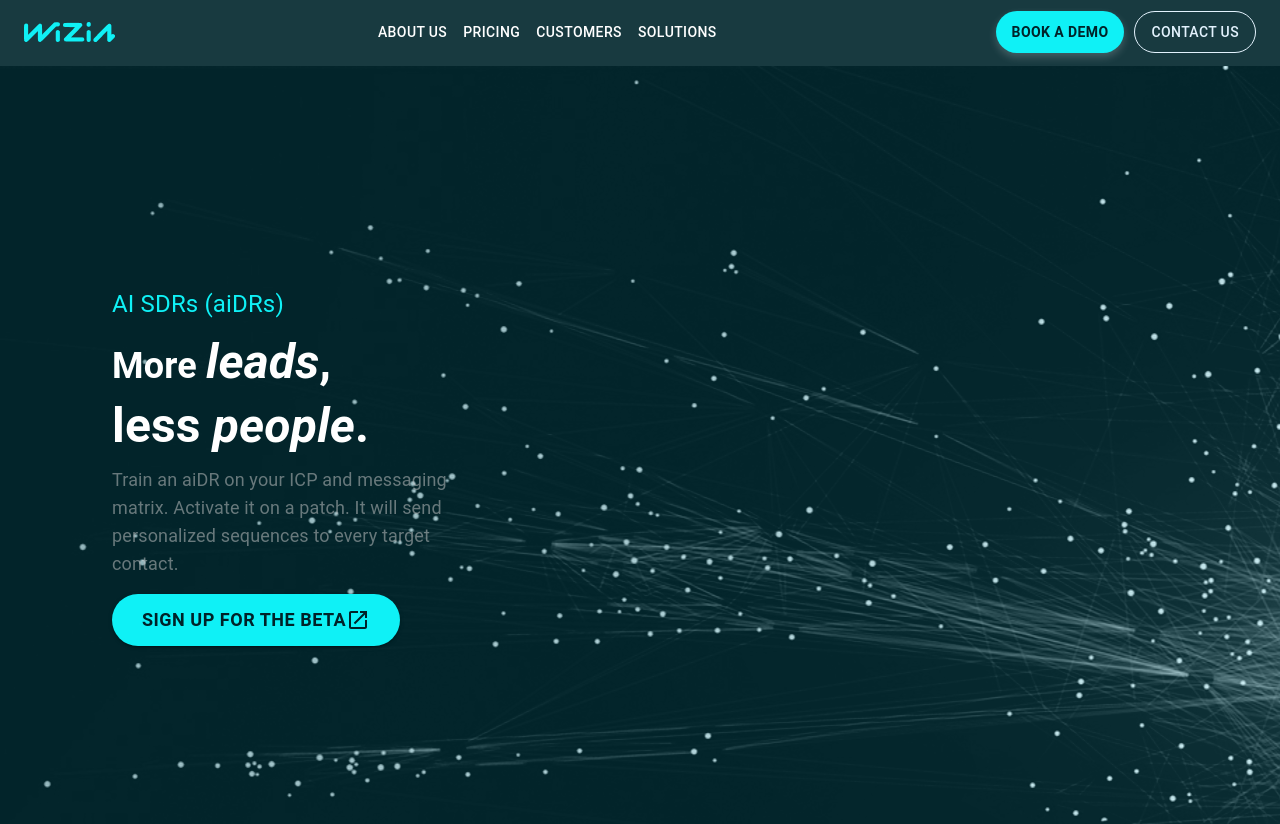
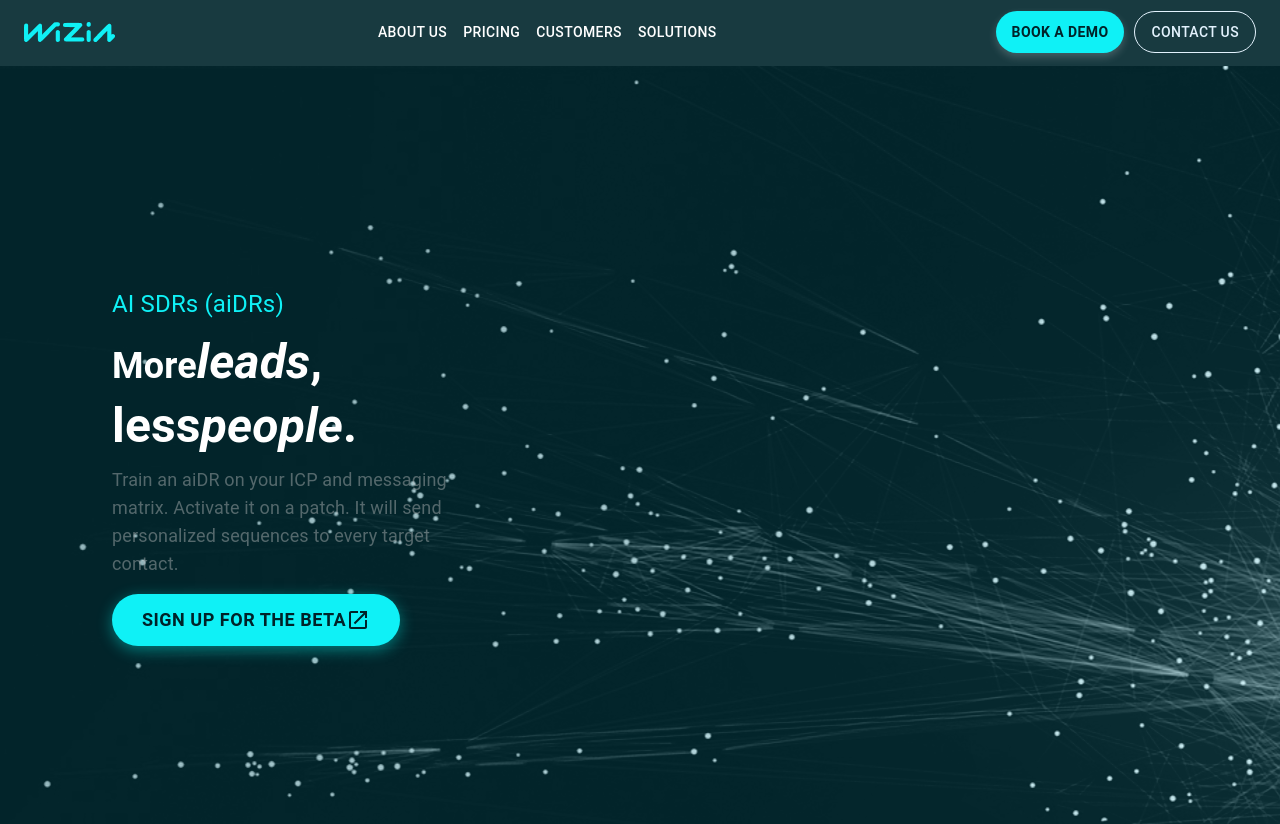
Before and after one commit to shafiq-91/ReactJS, a React (Vite) app: page / in a window 1280 px wide. Shown: the top 824 px of the page. Built offline with nearby package versions, Linux system fonts and the light colour scheme.

Commit message:
Hover effects is added in Home.jsx

```diff
--- a/src/components/Home.jsx
+++ b/src/components/Home.jsx
@@ -11,17 +11,28 @@ function Home() {
     return (
         <>
             <div className="bg-[url('/img/hero.svg')] p-10 md:p-28 bg-right-bottom bg-cover h-screen flex flex-col justify-center items-start space-y-6 sm:space-y-4 text-white">
-                <span className='text-[#0FF1F6] text-[20px] sm:text-[24px]'>AI SDRs (aiDRs)</span>
+                <span className='text-[#0FF1F6] text-[20px] sm:text-[24px] hover:text-white transition duration-500 ease-in-out transform hover:scale-105'>
+                    AI SDRs (aiDRs)
+                </span>
                 <h1 className='text-3xl sm:text-4xl font-bold'>
-                    <span className='font-bold'>More</span> <span className='italic text-4xl sm:text-5xl'>leads</span>
+                    <span className='font-bold hover:text-[#0FF1F6] hover:underline transition duration-500 ease-in-out transform hover:scale-105'>
+                        More
+                    </span>
+                    <span className='italic text-4xl sm:text-5xl hover:text-[#0FF1F6] transition duration-500 ease-in-out'>
+                         leads
+                    </span>
                     <span className='font-bold text-4xl sm:text-5xl'>,</span>
                 </h1>
                 <h1 className='text-3xl sm:text-4xl font-bold'>
-                    <span className="font-bold text-4xl sm:text-5xl">less</span>
-                    <span className="italic text-4xl sm:text-5xl"> people</span>
+                    <span className="font-bold text-4xl sm:text-5xl hover:text-[#0FF1F6] transition duration-500 ease-in-out transform hover:scale-105">
+                        less
+                    </span>
+                    <span className="italic text-4xl sm:text-5xl hover:text-[#0FF1F6] transition duration-500 ease-in-out">
+                        people
+                    </span>
                     <span className="font-bold text-4xl sm:text-5xl">.</span>
                 </h1>
-                <p className='text-lg w-full sm:w-96 text-[#cccccc81]'>
+                <p className='text-lg w-full sm:w-96 text-[#cccccc81] hover:text-white opacity-80 hover:opacity-100 transition duration-500 ease-in-out'>
                     Train an aiDR on your ICP and messaging matrix. Activate it on a patch. It will send personalized sequences to every target contact.
                 </p>
                 <Button
@@ -33,19 +44,31 @@ function Home() {
                         borderRadius: '50px',
                         padding: '10px 30px',
                         fontSize: '18px',
+                        boxShadow: '0 4px 15px rgba(0, 255, 246, 0.4)',
+                        transition: 'transform 0.3s, background-color 0.3s, box-shadow 0.3s',
+                        '&:hover': {
+                            backgroundColor: '#02d6e1',
+                            transform: 'scale(1.1)',
+                            boxShadow: '0 8px 20px rgba(0, 255, 246, 0.6)',
+                        },
                     }}
                 >
-                    Sign Up for the Beta  <LaunchIcon />
+                    Sign Up for the Beta <LaunchIcon />
                 </Button>
             </div>
             <div className="bg-[#07292F] p-8 flex flex-col items-center justify-center">
-                <p className="text-[#0FF1F6] p-4 pt-0 text-[16px] uppercase">our trusted partners</p>
+                <p className="text-[#0FF1F6] p-4 pt-0 text-[16px] uppercase hover:text-white transition duration-500 ease-in-out transform hover:scale-105">
+                    our trusted partners
+                </p>
                 <div className='flex gap-5 flex-wrap justify-center'>
-                    <img src="/img/bh.svg" alt="" className="w-24 sm:w-32 md:w-40 lg:w-48" />
-                    <img src="/img/clg.svg" alt="" className="w-24 sm:w-32 md:w-40 lg:w-48" />
-                    <img src="/img/dbs.svg" alt="" className="w-24 sm:w-32 md:w-40 lg:w-48" />
-                    <img src="/img/eel.svg" alt="" className="w-24 sm:w-32 md:w-40 lg:w-48" />
-                    <img src="/img/amd.svg" alt="" className="w-24 sm:w-32 md:w-40 lg:w-48" />
+                    {['bh', 'clg', 'dbs', 'eel', 'amd'].map((logo) => (
+                        <img
+                            key={logo}
+                            src={`/img/${logo}.svg`}
+                            alt={logo}
+                            className="w-24 sm:w-32 md:w-40 lg:w-48 transition duration-500 ease-in-out transform hover:scale-110 hover:rotate-3 hover:opacity-90 hover:shadow-xl"
+                        />
+                    ))}
                 </div>
             </div>
             <Features />
```
